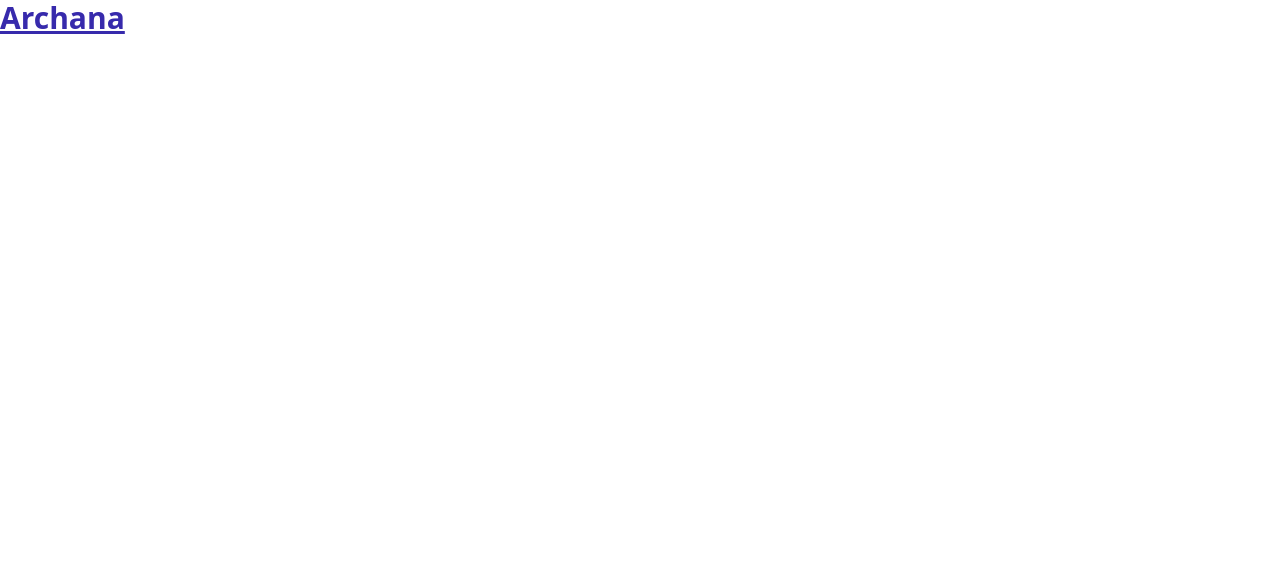
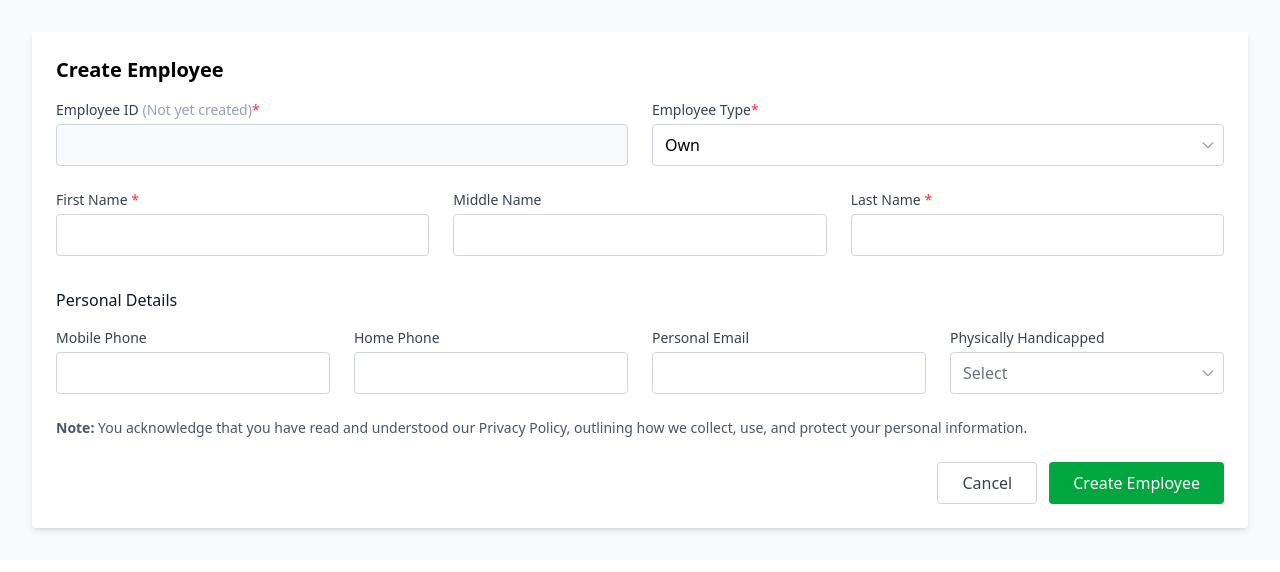
Before and after one commit to archanaprabhat/employee-form, a React (Vite) app in the folder employee-ui/: page / in a window 1280 px wide. Shown: the top 572 px of the page. Built offline with nearby package versions, Linux system fonts and the light colour scheme.

Commit message:
Implement Employee Creation Form in App component

```diff
--- a/employee-ui/src/App.jsx
+++ b/employee-ui/src/App.jsx
@@ -1,7 +1,212 @@
-export default function Home() {
+import React, { useState } from 'react';
+
+const EmployeeCreationForm = () => {
+  const [formData, setFormData] = useState({
+    employeeId: '',
+    employeeType: 'Own',
+    firstName: '',
+    middleName: '',
+    lastName: '',
+    mobilePhone: '',
+    homePhone: '',
+    personalEmail: '',
+    physicallyHandicapped: ''
+  });
+
+  const handleInputChange = (e) => {
+    const { name, value } = e.target;
+    setFormData(prev => ({
+      ...prev,
+      [name]: value
+    }));
+  };
+
+  const handleCreate = () => {
+    console.log('Create Employee:', formData);
+  };
+
+  const handleCancel = () => {
+    console.log('Cancel');
+  };
+
   return (
-    <h1 className="text-3xl font-bold underline text-indigo-800">
-      Archana
-    </h1>
-  )
-}
+    <div className="bg-gray-50 p-8">
+      {/* Form Content */}
+      <div className="bg-white p-6 rounded shadow-md">
+        <h2 className="text-xl font-semibold mb-4">Create Employee</h2>
+
+        {/* First Row - Employee ID and Type */}
+        <div className="grid grid-cols-2 gap-6 mb-6">
+          <div>
+            <label className="block text-sm text-gray-700 mb-1">
+              Employee ID <span className="text-gray-400">(Not yet created)</span><span className="text-red-500">*</span>
+            </label>
+            <input
+              type="text"
+              name="employeeId"
+              value={formData.employeeId}
+              onChange={handleInputChange}
+              className="w-full px-3 py-2 border border-gray-300 rounded bg-gray-50 text-gray-500"
+              disabled
+            />
+          </div>
+          <div>
+            <label className="block text-sm text-gray-700 mb-1">
+              Employee Type<span className="text-red-500">*</span>
+            </label>
+            <div className="relative">
+              <select
+                name="employeeType"
+                value={formData.employeeType}
+                onChange={handleInputChange}
+                className="w-full px-3 py-2 border border-gray-300 rounded appearance-none bg-white pr-8"
+              >
+                <option value="Own">Own</option>
+                <option value="Contract">Contract</option>
+                <option value="Consultant">Consultant</option>
+              </select>
+              <div className="absolute inset-y-0 right-0 flex items-center px-2 pointer-events-none">
+                <svg className="w-4 h-4 text-gray-400" fill="none" stroke="currentColor" viewBox="0 0 24 24">
+                  <path strokeLinecap="round" strokeLinejoin="round" strokeWidth={2} d="M19 9l-7 7-7-7" />
+                </svg>
+              </div>
+            </div>
+          </div>
+        </div>
+
+        {/* Second Row - Names */}
+        <div className="grid grid-cols-3 gap-6 mb-8">
+          <div>
+            <label className="block text-sm text-gray-700 mb-1">
+              First Name <span className="text-red-500">*</span>
+            </label>
+            <input
+              type="text"
+              name="firstName"
+              value={formData.firstName}
+              onChange={handleInputChange}
+              className="w-full px-3 py-2 border border-gray-300 rounded"
+            />
+          </div>
+          <div>
+            <label className="block text-sm text-gray-700 mb-1">
+              Middle Name
+            </label>
+            <input
+              type="text"
+              name="middleName"
+              value={formData.middleName}
+              onChange={handleInputChange}
+              className="w-full px-3 py-2 border border-gray-300 rounded"
+            />
+          </div>
+          <div>
+            <label className="block text-sm text-gray-700 mb-1">
+              Last Name <span className="text-red-500">*</span>
+            </label>
+            <input
+              type="text"
+              name="lastName"
+              value={formData.lastName}
+              onChange={handleInputChange}
+              className="w-full px-3 py-2 border border-gray-300 rounded"
+            />
+          </div>
+        </div>
+
+        {/* Personal Details Section */}
+        <div className="mb-6">
+          <h3 className="text-gray-900 font-medium mb-4">Personal Details</h3>
+
+          {/* Third Row - Contact Info */}
+          <div className="grid grid-cols-4 gap-6">
+            <div>
+              <label className="block text-sm text-gray-700 mb-1">
+                Mobile Phone
+              </label>
+              <input
+                type="text"
+                name="mobilePhone"
+                value={formData.mobilePhone}
+                onChange={handleInputChange}
+                className="w-full px-3 py-2 border border-gray-300 rounded"
+              />
+            </div>
+            <div>
+              <label className="block text-sm text-gray-700 mb-1">
+                Home Phone
+              </label>
+              <input
+                type="text"
+                name="homePhone"
+                value={formData.homePhone}
+                onChange={handleInputChange}
+                className="w-full px-3 py-2 border border-gray-300 rounded"
+              />
+            </div>
+            <div>
+              <label className="block text-sm text-gray-700 mb-1">
+                Personal Email
+              </label>
+              <input
+                type="email"
+                name="personalEmail"
+                value={formData.personalEmail}
+                onChange={handleInputChange}
+                className="w-full px-3 py-2 border border-gray-300 rounded"
+              />
+            </div>
+            <div>
+              <label className="block text-sm text-gray-700 mb-1">
+                Physically Handicapped
+              </label>
+              <div className="relative">
+                <select
+                  name="physicallyHandicapped"
+                  value={formData.physicallyHandicapped}
+                  onChange={handleInputChange}
+                  className="w-full px-3 py-2 border border-gray-300 rounded appearance-none bg-white pr-8 text-gray-500"
+                >
+                  <option value="">Select</option>
+                  <option value="Yes">Yes</option>
+                  <option value="No">No</option>
+                </select>
+                <div className="absolute inset-y-0 right-0 flex items-center px-2 pointer-events-none">
+                  <svg className="w-4 h-4 text-gray-400" fill="none" stroke="currentColor" viewBox="0 0 24 24">
+                    <path strokeLinecap="round" strokeLinejoin="round" strokeWidth={2} d="M19 9l-7 7-7-7" />
+                  </svg>
+                </div>
+              </div>
+            </div>
+          </div>
+        </div>
+
+        {/* Privacy Policy Note */}
+        <div className="mb-6">
+          <p className="text-sm text-gray-600">
+            <strong>Note:</strong> You acknowledge that you have read and understood our Privacy Policy,
+            outlining how we collect, use, and protect your personal information.
+          </p>
+        </div>
+
+        {/* Action Buttons */}
+        <div className="flex justify-end space-x-3">
+          <button
+            onClick={handleCancel}
+            className="px-6 py-2 border border-gray-300 text-gray-700 rounded hover:bg-gray-50"
+          >
+            Cancel
+          </button>
+          <button
+            onClick={handleCreate}
+            className="px-6 py-2 bg-green-600 text-white rounded hover:bg-green-700"
+          >
+            Create Employee
+          </button>
+        </div>
+      </div>
+    </div>
+  );
+};
+
+export default EmployeeCreationForm;
```
